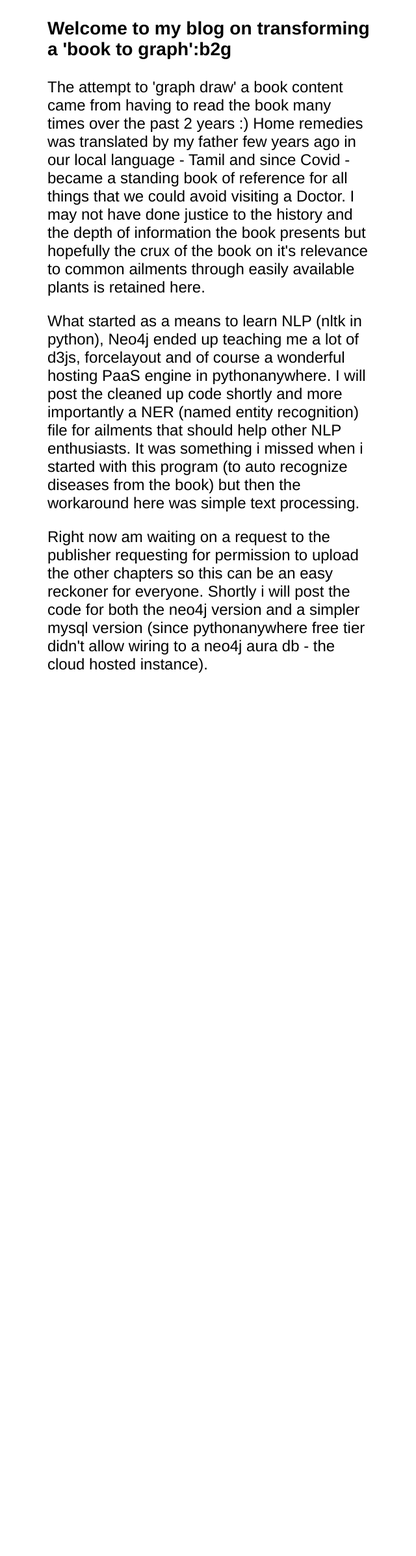
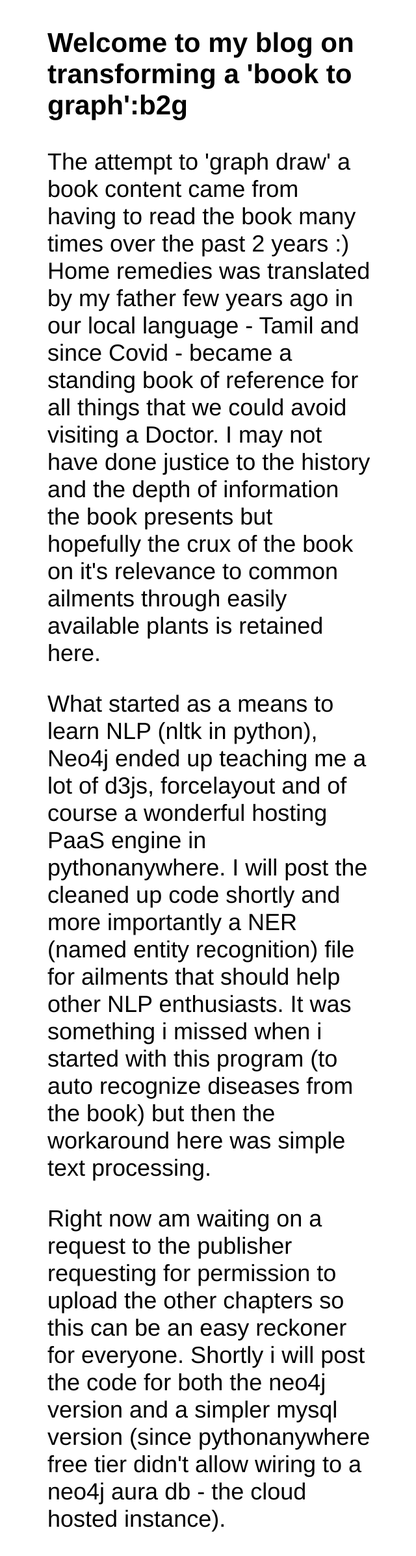
Before and after one commit to sganesh07/b2g, a Jekyll site: the page index.html, which Jekyll copies as it is, in a window 1280 px wide. Shown: the whole page at 65% size, without its empty margins (317-957 px from the left). Built offline with Jekyll 4.4.1, drawn with Linux system fonts in a browser that asks for light colours; before the commit the page ends 1060 px from its top, so only the background shows below that.

Commit message:
Update index.html

```diff
--- a/index.html
+++ b/index.html
@@ -7,7 +7,7 @@
 }
 
 body {
-    font-family: 'Helvetica';font-size: 24px;
+    font-family: 'Helvetica';font-size: 36px;
 }
 </style>
 </head>
```
